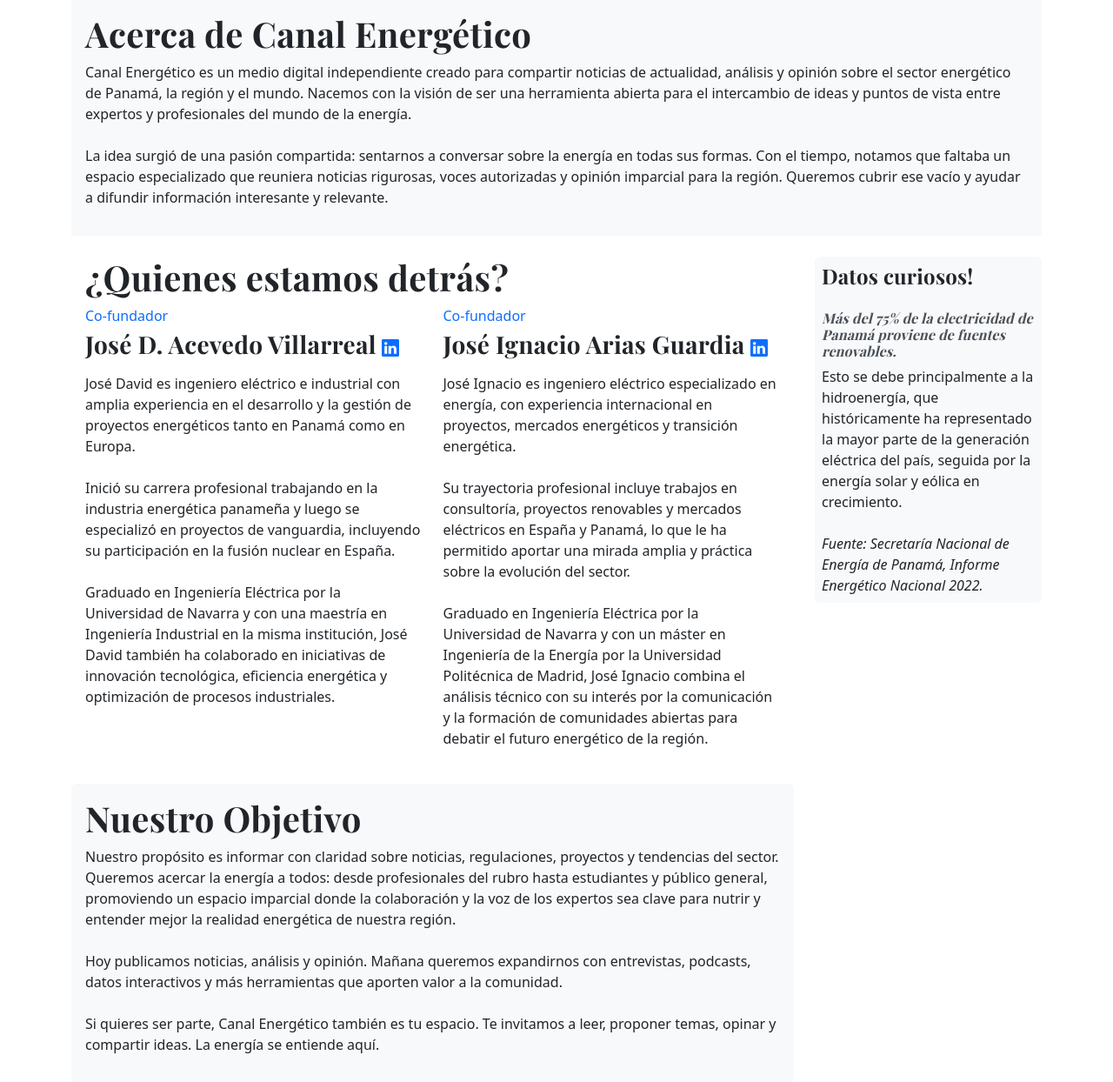
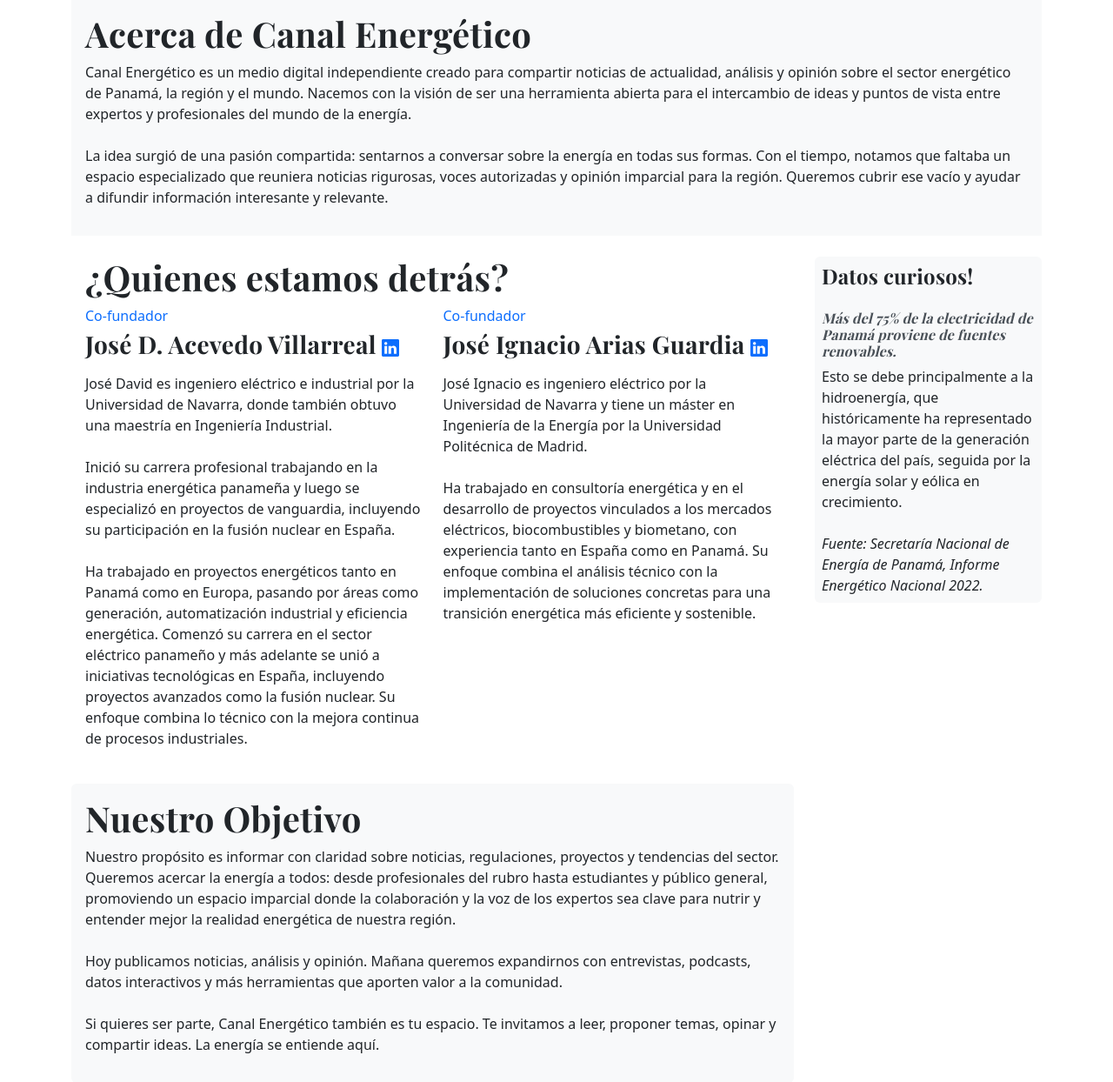
Before and after one commit to CanalEnergetico/blog-website, a Flask app: page /sobre-nosotros in a window 1280 px wide. Shown: the part 213-1457 px from the top of the page at 87% size. Run offline with Flask 3, Linux system fonts and the light colour scheme; some libraries are stand-ins or nearby versions.

Commit message:
Cambio about us fundadores

```diff
--- a/templates/nosotros.html
+++ b/templates/nosotros.html
@@ -23,9 +23,8 @@
 
       </h3>
       <p>
-        José David es ingeniero eléctrico e industrial con amplia experiencia en el desarrollo y la gestión de proyectos energéticos tanto en Panamá como en Europa.
-      <br><br>Inició su carrera profesional trabajando en la industria energética panameña y luego se especializó en proyectos de vanguardia, incluyendo su participación en la fusión nuclear en España.
-      <br><br>Graduado en Ingeniería Eléctrica por la Universidad de Navarra y con una maestría en Ingeniería Industrial en la misma institución, José David también ha colaborado en iniciativas de innovación tecnológica, eficiencia energética y optimización de procesos industriales.
+          José David es ingeniero eléctrico e industrial por la Universidad de Navarra, donde también obtuvo una maestría en Ingeniería Industrial.      <br><br>Inició su carrera profesional trabajando en la industria energética panameña y luego se especializó en proyectos de vanguardia, incluyendo su participación en la fusión nuclear en España.
+      <br><br>Ha trabajado en proyectos energéticos tanto en Panamá como en Europa, pasando por áreas como generación, automatización industrial y eficiencia energética. Comenzó su carrera en el sector eléctrico panameño y más adelante se unió a iniciativas tecnológicas en España, incluyendo proyectos avanzados como la fusión nuclear. Su enfoque combina lo técnico con la mejora continua de procesos industriales.
       </p>
     </div>
     <div class="col-md-6">
@@ -37,9 +36,8 @@
         </svg></a>
       </h3>
       <p>
-        José Ignacio es ingeniero eléctrico especializado en energía, con experiencia internacional en proyectos, mercados energéticos y transición energética.
-        <br><br>Su trayectoria profesional incluye trabajos en consultoría, proyectos renovables y mercados eléctricos en España y Panamá, lo que le ha permitido aportar una mirada amplia y práctica sobre la evolución del sector.
-        <br><br>Graduado en Ingeniería Eléctrica por la Universidad de Navarra y con un máster en Ingeniería de la Energía por la Universidad Politécnica de Madrid, José Ignacio combina el análisis técnico con su interés por la comunicación y la formación de comunidades abiertas para debatir el futuro energético de la región.
+        José Ignacio es ingeniero eléctrico por la Universidad de Navarra y tiene un máster en Ingeniería de la Energía por la Universidad Politécnica de Madrid.
+        <br><br>Ha trabajado en consultoría energética y en el desarrollo de proyectos vinculados a los mercados eléctricos, biocombustibles y biometano, con experiencia tanto en España como en Panamá. Su enfoque combina el análisis técnico con la implementación de soluciones concretas para una transición energética más eficiente y sostenible.
       </p>
     </div>
   </div>
```
